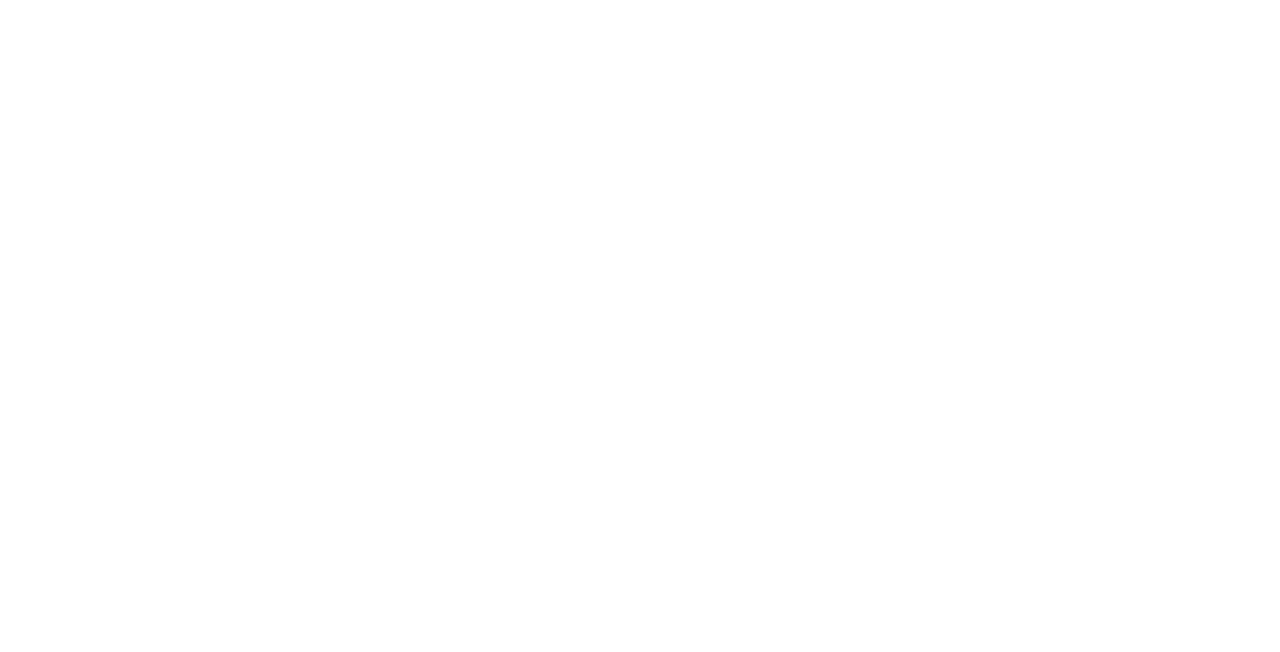
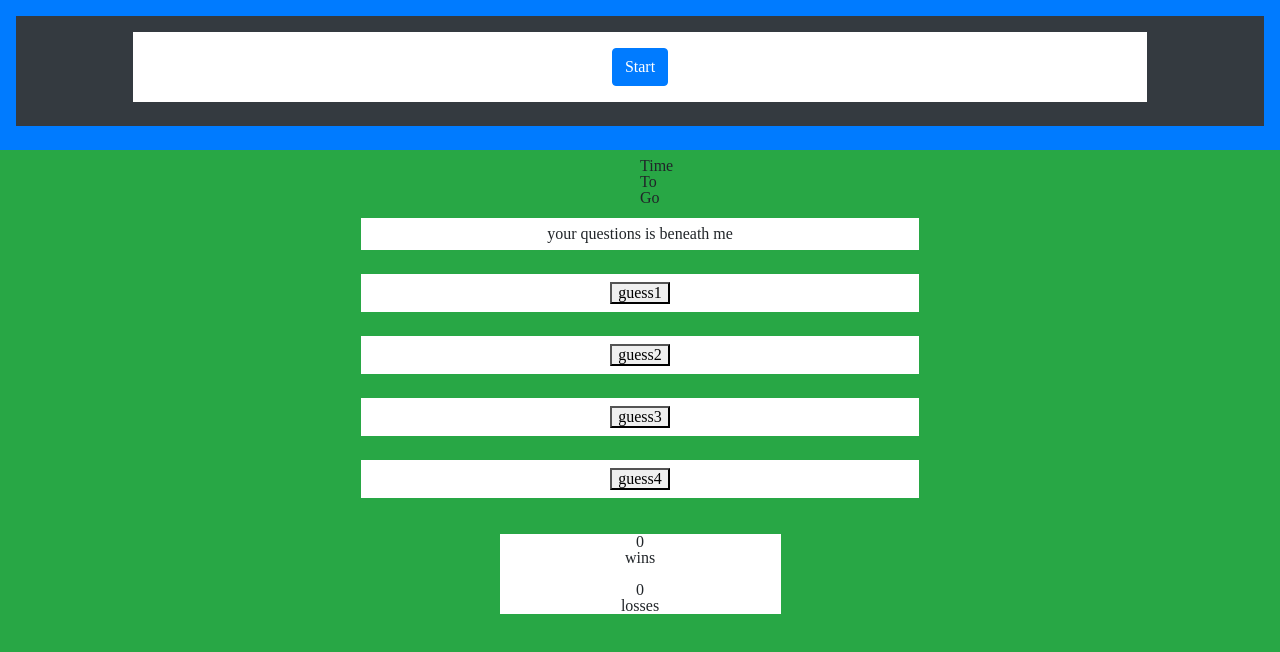
Before and after one commit to doncasanova/TriviaGame, a plain HTML site: page index.html in a window 1280 px wide. Drawn offline with nearby package versions, Linux system fonts and the light colour scheme.

Commit message:
added gif load, added objects to be used for questions

```diff
--- a/assets/javascript/app.js
+++ b/assets/javascript/app.js
@@ -0,0 +1,32 @@
+
+//obeject
+
+var question1  = {hint:"What color is the sky", guess1:"blue", guess2:"white",guess3:"red",guess4:"yellow", Answer: "2" };
+var question2  = {hint:"What color is the sky", guess1:"blue", guess2:"white",guess3:"red",guess4:"yellow"};
+var question3  = {hint:"What color is the sky", guess1:"blue", guess2:"white",guess3:"red",guess4:"yellow"};
+var question4  = {hint:"What color is the sky", guess1:"blue", guess2:"white",guess3:"red",guess4:"yellow"};
+var question5  = {hint:"What color is the sky", guess1:"blue", guess2:"white",guess3:"red",guess4:"yellow"};
+var question6  = {hint:"What color is the sky", guess1:"blue", guess2:"white",guess3:"red",guess4:"yellow"};
+var question7  = {hint:"What color is the sky", guess1:"blue", guess2:"white",guess3:"red",guess4:"yellow"};
+
+//------------------------------------------------------------------------------------------------------
+//vars
+var wins = 1;
+var losses = 1;
+//------------------------------------------------------------------------------------------------------
+
+$("#start").click(function(){
+  $("#question").html(question1.hint);
+  $("#guess1").html(question1.guess1);
+  $("#guess2").html(question1.guess2);
+  $("#guess3").html(question1.guess3);
+  $("#guess4").html(question1.guess4);
+
+  $(".wins").html(wins);
+  $(".losses").html(losses);
+});
+
+
+$('.choice:contains("guess1")').on('click',function(){
+  $("#test").attr("src","animated-gifs-ghosts-16.gif");
+});
--- a/index.html
+++ b/index.html
@@ -16,8 +16,80 @@
     <link rel="stylesheet" href="assets\css\style.css">
 </head>
 
-<body>
+<body class="bg-success">
 
+
+    <div class="contianer p-3 mb-2 bg-primary ">
+        <div class="row p-3 mb-2 bg-dark m-0 d-flex justify-content-center">
+            <div class="col-10 p-3 mb-2 bg-white d-flex justify-content-center">
+                <input id="start" class="btn btn-primary" type="reset" value="Start">
+            </div>
+        </div>
+    </div>
+    <div class="contianer d-flex justify-content-center">
+        <div class="row d-flex justify-content-center">
+            <div class="col-2">
+                <p id="timeToGo" class="timer">Time To Go</p>
+            </div>
+        </div>
+    </div>
+    <div class="container p-2 ">
+        <div class="row d-flex m-1 justify-content-center">
+            <div class="col-6 p-2 bg-white d-flex justify-content-center">
+                <h1 id="question">your questions is beneath  me</h1>
+            </div>
+        </div>
+    </div>
+    <div class="container p-2 ">
+        <div class="row d-flex m-1 justify-content-center">
+            <div class="col-6 p-2 bg-white d-flex justify-content-center">
+                <button class="choice">
+                    <h1 id="guess1" >guess1</h1>
+                </button>
+            </div>
+        </div>
+    </div>
+    <div class="container p-2 ">
+        <div class="row d-flex m-1 justify-content-center">
+            <div class="col-6 p-2 bg-white d-flex justify-content-center">
+                <button class="choice">
+                    <h1 id="guess2" >guess2</h1>
+                </button>
+            </div>
+        </div>
+    </div>
+    <div class="container p-2 ">
+        <div class="row d-flex m-1 justify-content-center">
+            <div class="col-6 p-2 bg-white d-flex justify-content-center">
+                <button class="choice">
+                    <h1 id="guess3" >guess3</h1>
+                </button>
+            </div>
+        </div>
+    </div>
+    <div class="container p-2 ">
+        <div class="row d-flex m-1 justify-content-center">
+            <div class="col-6 p-2 bg-white d-flex justify-content-center">
+                <button  class="choice">
+                    <h1 id="guess4" >guess4</h1>
+                </button>
+            </div>
+        </div>
+    </div>
+    <div class="gif">
+            <img id= "test" src="" />
+    </div>
+
+    <div class="container">
+        <div class="row d-flex p-2 justify-content-center">
+            <div class="col-3 bg-white justify-content-center">
+                    <p class="text-center wins">0</p>
+                    <p class="text-center">wins</p><br>
+                    <p class="text-center losses">0</p>
+                    <P class="text-center">losses</P>
+            </div>
+        </div>
+    </div>
 
 
     <!-- jQuery first, then Popper.js, then Bootstrap JS -->
```
Also changed, not shown: animated-gifs-ghosts-16.gif (added), assets/images/animated-gifs-ghosts-16.gif (added), assets/javascript/animated-gifs-ghosts-16.gif (added).
